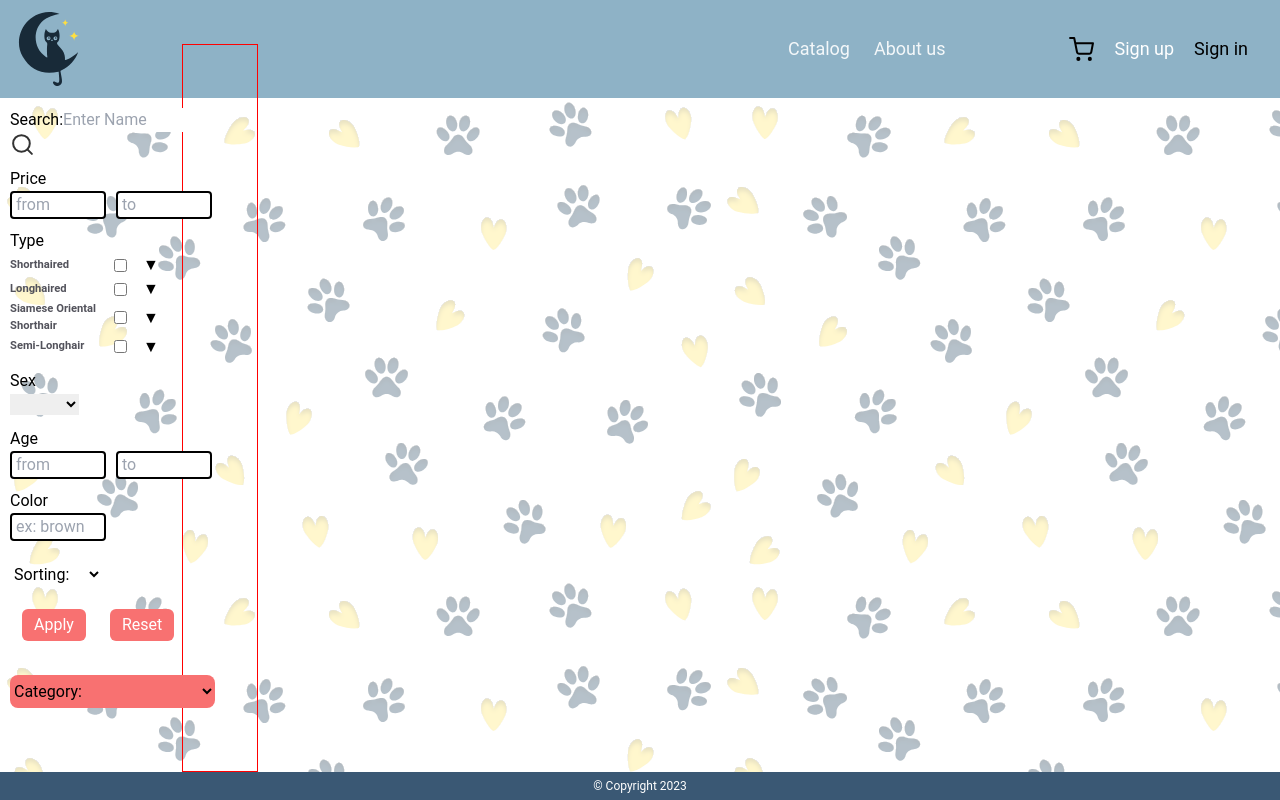
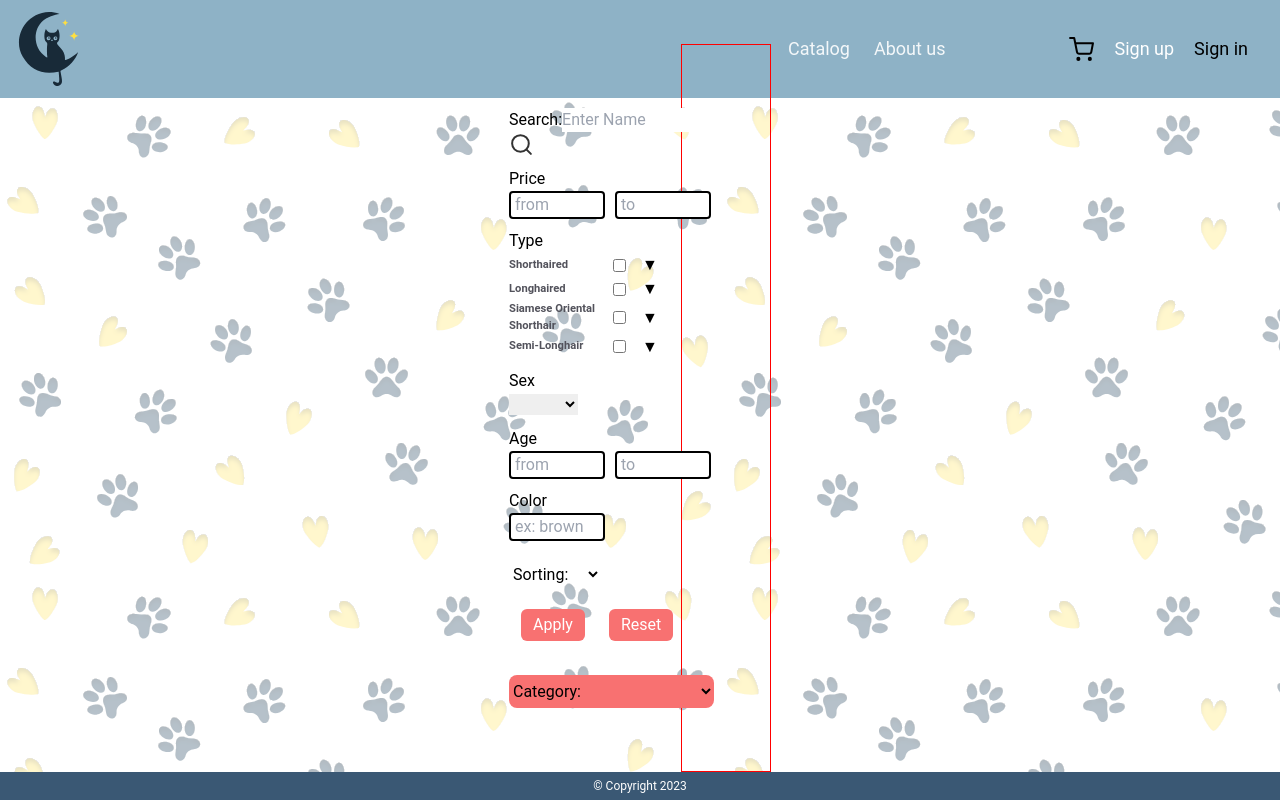
Before and after one commit to makcim80/eCommerce-Application, a website built with webpack: page src/index.html in a window 1280 px wide. Both pictures are taken after a click on the button "Catalog". Built offline with nearby package versions, Linux system fonts and the light colour scheme; what @commercetools/platform-sdk, @commercetools/sdk-client-v2 would draw is missing.

Commit message:
fix: raw fix more adaptive issues with catalog page (on small and big screens)

```diff
--- a/src/app/util/enums/list-classes.ts
+++ b/src/app/util/enums/list-classes.ts
@@ -88,10 +88,10 @@ export const enum ListClasses {
   HEADER_NAV_ACTIVE = 'header-nav-active',
   TEXT_RED = 'text-red-600',
   TEXT_CROSS_OUT = 'line-through',
-  CATALOG = 'catalog flex flex-wrap gap-x-6 p-2.5 sm-s:flex-nowrap',
+  CATALOG = 'catalog flex flex-wrap justify-center gap-x-6 gap-y-6 p-2.5 sm-s:flex-nowrap',
   SIDEBAR = 'min-w-max flex flex-col gap-y-2.5 z-20',
   SIDEBAR_PRICE_INPUT = 'w-24 mr-2.5 border-2 border-black rounded px-1',
-  CARDS = 'flex flex-wrap justify-evenly gap-2.5 ml-2 mr-2',
+  CARDS = 'catalog-cards flex flex-wrap justify-evenly gap-2.5 ml-2 mr-2 max-w-[1920px]',
   CARDS_SLIDER = 'catalog-swiper-slider swiper swiper-root select-none',
   CARDS_SLIDER_WRAPPER = 'catalog-swiper-slider-wrapper',
   CARDS_SLIDER_PAGINATION = 'catalog-swiper-slider-pagination swiper-pagination',
--- a/src/app/view/main/catalog/cards/cards-view.css
+++ b/src/app/view/main/catalog/cards/cards-view.css
@@ -61,8 +61,8 @@
   border: 1px solid red;
   /*padding: 64px;*/
   /*margin: -64px;*/
-  padding: 64px 0.625rem 96px 64px;
-  margin: -64px -0.625rem -64px -64px;
+  padding: 64px 1.5rem 96px 64px;
+  margin: -64px 0 -64px -64px;
 }
 
 /*.catalog-swiper-slider-wrapper div:nth-child(4) {*/
--- a/src/app/view/main/catalog/cards/cards-view.ts
+++ b/src/app/view/main/catalog/cards/cards-view.ts
@@ -47,6 +47,11 @@ const getSwiperInitParams = (initCB?: () => void): SwiperOptions => {
       1024: {
         slidesPerView: 4,
         slidesPerGroup: 4,
+        spaceBetween: 22,
+      },
+      1440: {
+        slidesPerView: 5,
+        slidesPerGroup: 5,
         spaceBetween: 22,
       },
     },
```
